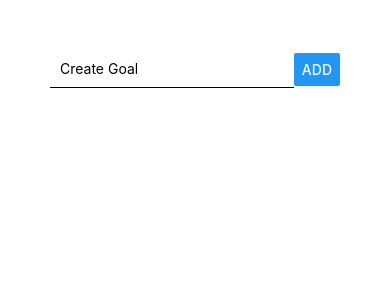
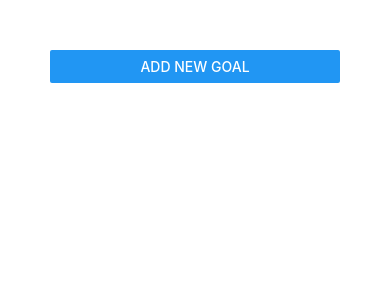
Before and after one commit to gagan0183/react-native, a React Native app in the folder rn-complete-guide/: screen / in a window 390 px wide. Shown: the top 300 px of the page. Built offline with nearby package versions, Linux system fonts and the light colour scheme.

Commit message:
modal styling

```diff
--- a/rn-complete-guide/App.js
+++ b/rn-complete-guide/App.js
@@ -1,10 +1,11 @@
 import React, { useState } from 'react';
-import { StyleSheet, View, FlatList } from 'react-native';
+import { StyleSheet, View, FlatList, Button } from 'react-native';
 import GoalInput from './Components/GoalInput';
 import GoalItem from './Components/GoalItem';
 
 export default function App() {
   const [goals, setGoals] = useState([]);
+  const [isAddMode, setIsAddMode] = useState(false);
 
   const add = (goal) => {
     setGoals(currentGoals => [...currentGoals, { id: Math.random().toString(), value: goal }]);
@@ -18,7 +19,8 @@
 
   return (
     <View style={styles.screen}>
-      <GoalInput onAddGoal={add}/>
+      <Button title='Add New Goal' onPress={() => setIsAddMode(true)}/>
+      <GoalInput visible={isAddMode} onAddGoal={add}/>
       <FlatList
         keyExtractor={(item, index) => item.id}
         data={goals}
--- a/rn-complete-guide/Components/GoalInput.js
+++ b/rn-complete-guide/Components/GoalInput.js
@@ -1,5 +1,5 @@
 import React, { useState } from 'react';
-import { Button, StyleSheet, Text, TextInput, View } from 'react-native';
+import { Button, Modal, StyleSheet, Text, TextInput, View } from 'react-native';
 
 const GoalInput = props => {
     const [enteredGoal, setEnteredGoal] = useState(null);
@@ -9,21 +9,23 @@
     }
 
     return (
-        <View style={styles.inputContainer}>
-            <TextInput placeholder="Create Goal" style={styles.textInput} onChangeText={textEntered} />
-            <Button title="ADD" onPress={() => props.onAddGoal(enteredGoal)} />
-        </View>
+        <Modal visible={props.visible} animationType="slide">
+            <View style={styles.inputContainer}>
+                <TextInput placeholder="Create Goal" style={styles.textInput} onChangeText={textEntered} />
+                <Button title="ADD" onPress={() => props.onAddGoal(enteredGoal)} />
+            </View>
+        </Modal>
     )
 };
 
 const styles = StyleSheet.create({
     inputContainer: {
-      flexDirection: 'row',
-      justifyContent: 'space-between',
-      alignItems: 'center'
+        flex: 1,
+        justifyContent: 'center',
+        alignItems: 'center'
     },
     textInput: {
-        flex: 1,
+        width: '80%',
         borderBottomColor: 'black',
         borderBottomWidth: 1,
         padding: 10
```
